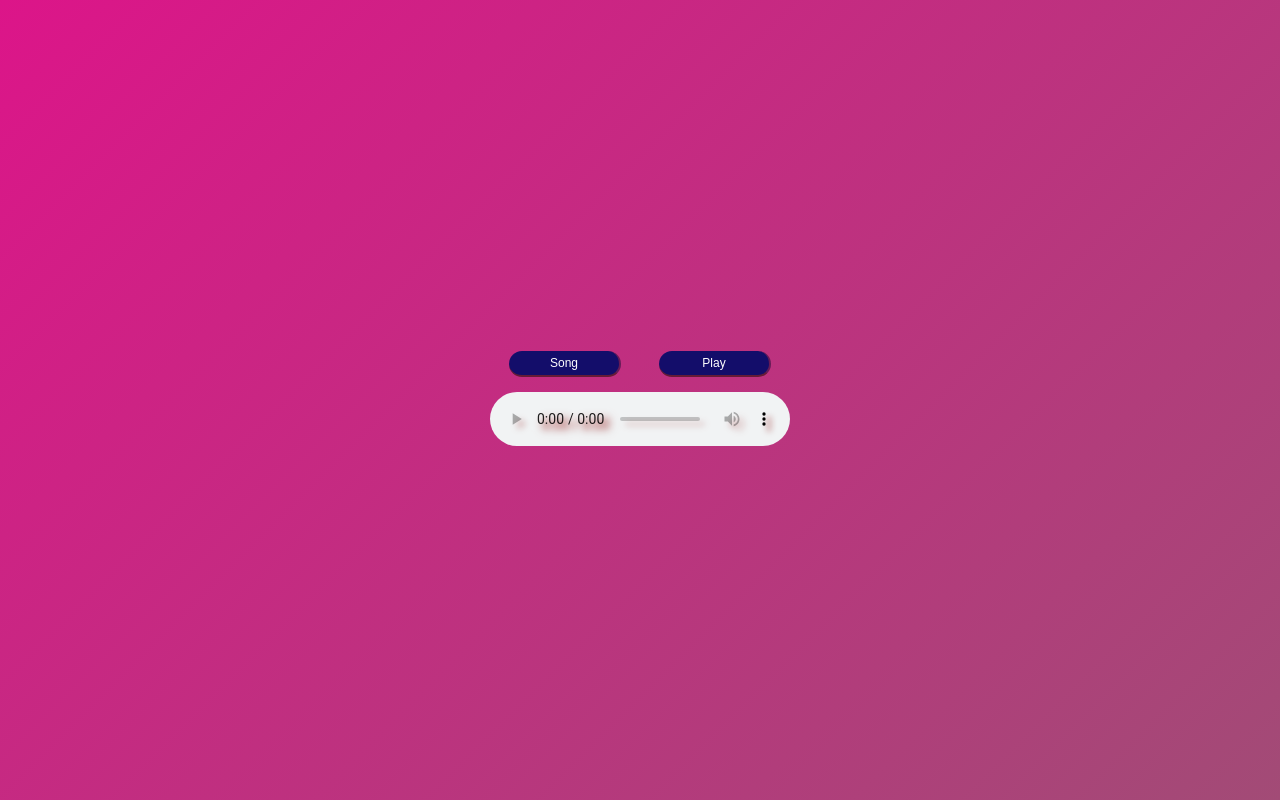
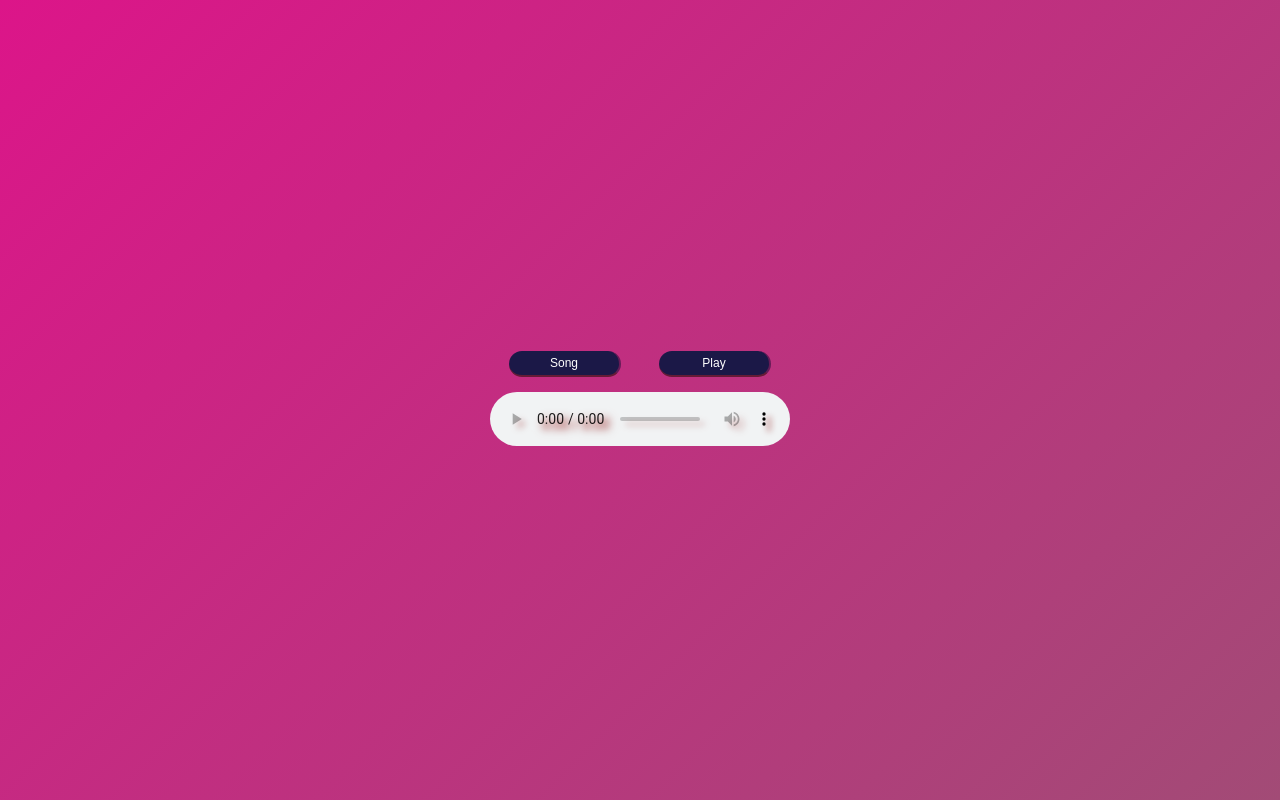
Before and after one commit to Femi-lawal/Web-Music-Player, a plain HTML site: page index.html in a window 1280 px wide. Drawn offline with Linux system fonts and the light colour scheme.

Commit message:
because I can ;w :W :::: :W

```diff
--- a/css/style.css
+++ b/css/style.css
@@ -53,7 +53,7 @@ input[type="file"] {
     font-size: .75rem;
     padding: 5px 20px;
     border-radius: 25px;
-    background-color: #130d6a;
+    background-color: #1b1847;
     color: white;
     border-bottom: 2px solid rgb(101, 27, 54);
     border-right: 2px solid rgb(101, 27, 87);
```
